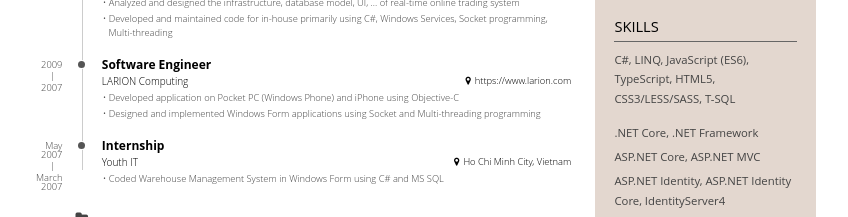
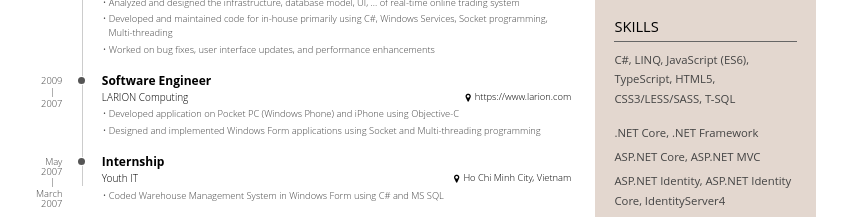
Before and after one commit to ankn85/ankn85.github.io, a plain HTML site: page index.html in a window 1280 px wide. Shown: the part 531-748 px from the top of the page, without its empty margins (0-848 px from the left). Drawn offline with nearby package versions, Linux system fonts and the light colour scheme.

Commit message:
Update index.html

```diff
--- a/index.html
+++ b/index.html
@@ -113,6 +113,7 @@
                             <li>Developed and maintained code for in-house primarily using C#, Windows Services, Socket programming,
                                 Multi-threading
                             </li>
+                            <li>Worked on bug fixes, user interface updates, and performance enhancements</li>
                         </ul>
                     </div>
                 </div>
```
